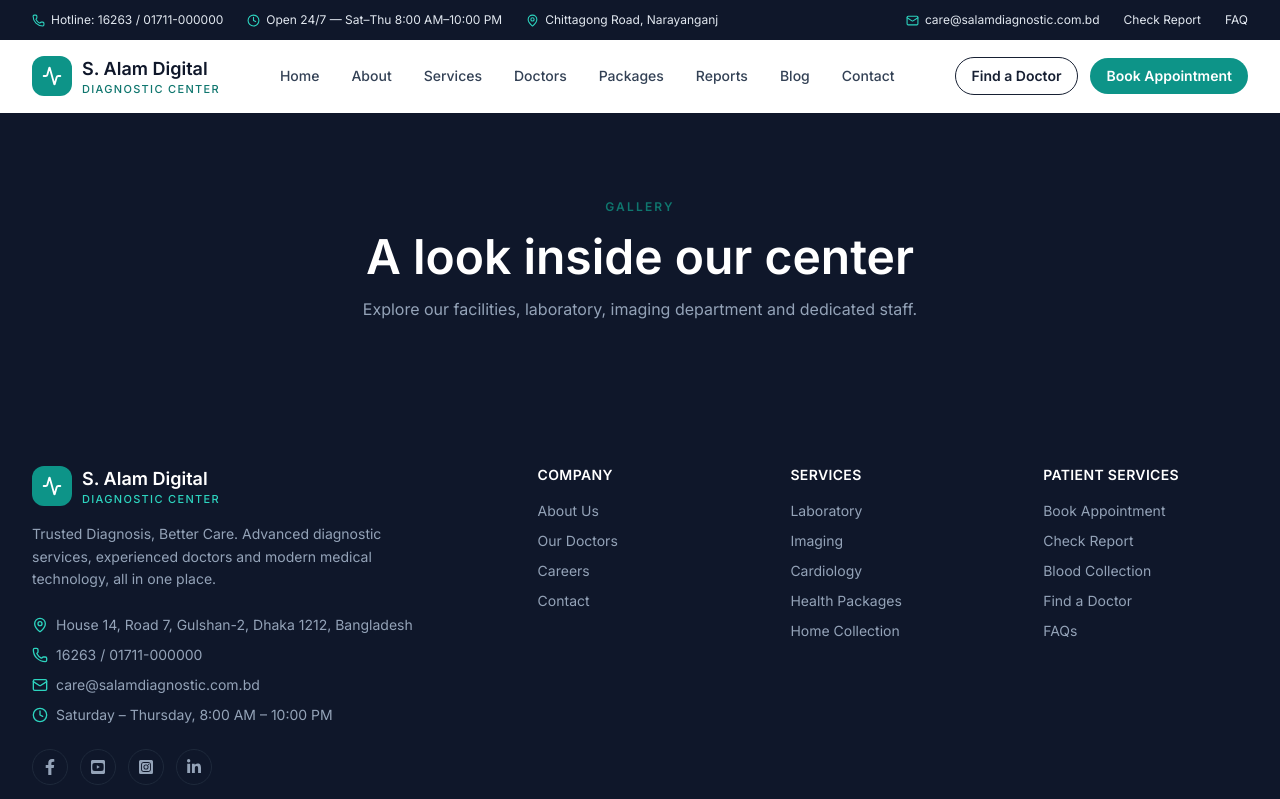
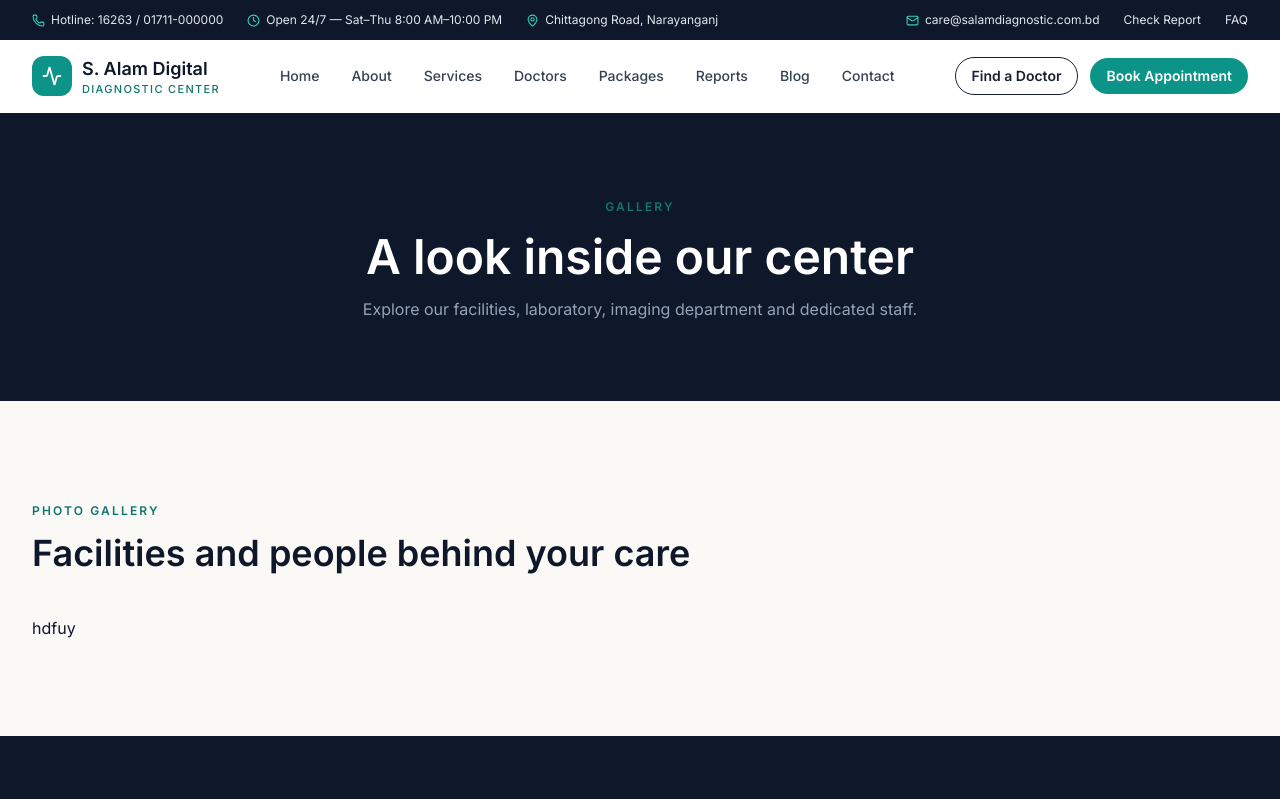
Before and after one commit to Mostofa-zaman/Diognostic, a Next.js app: page /gallery in a window 1280 px wide. Shown: the top 799 px of the page. Built offline with nearby package versions, Linux system fonts and the light colour scheme.

Commit message:
feat(galleryPage/GalleryContent.jsx): add gallery content section

```diff
--- a/src/app/(pages)/gallery/page.jsx
+++ b/src/app/(pages)/gallery/page.jsx
@@ -1,9 +1,11 @@
+import GalleryContent from "@/components/galleryPage/GalleryContent";
 import GalleryHero from "@/components/galleryPage/GalleryHero";
 
 export default function GalleryPage() {
   return (
     <>
     <GalleryHero/>
+    <GalleryContent/>
 
     </>
 
--- /dev/null
+++ b/src/components/galleryPage/GalleryContent.jsx
@@ -0,0 +1,17 @@
+import SectionHeading from "../common/SectionHeading";
+
+export default function GalleryContent() {
+  return (
+
+
+<section className="section-py">
+        <div className="container-xl">
+          <SectionHeading eyebrow="Photo Gallery" title="Facilities and people behind your care" />
+          <div className="mt-10">
+            <h1>hdfuy</h1>
+          </div>
+        </div>
+      </section>
+
+)
+}
```
Also changed, not shown: src/components/galleryPage/GalleryGrid.jsx (added).
